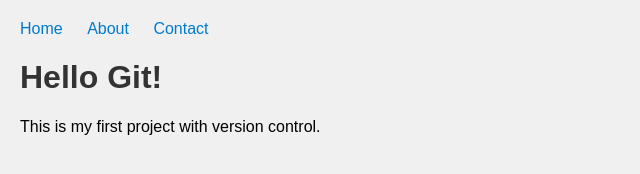
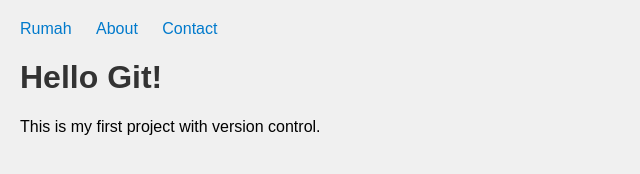
Before and after one commit to kiaomi22/my-web-project, a plain HTML site: page index.html in a window 1280 px wide. Shown: the full height of the page, 0-640 px from the left. Drawn offline with Linux system fonts and the light colour scheme.

Commit message:
Update index.html

```diff
--- a/index.html
+++ b/index.html
@@ -7,7 +7,7 @@
 <body>
     <nav>
         <ul>
-            <li><a href="#home">Home</a></li>
+            <li><a href="#home">Rumah</a></li>
             <li><a href="#about">About</a></li>
             <li><a href="#contact">Contact</a></li>
         </ul>
```
